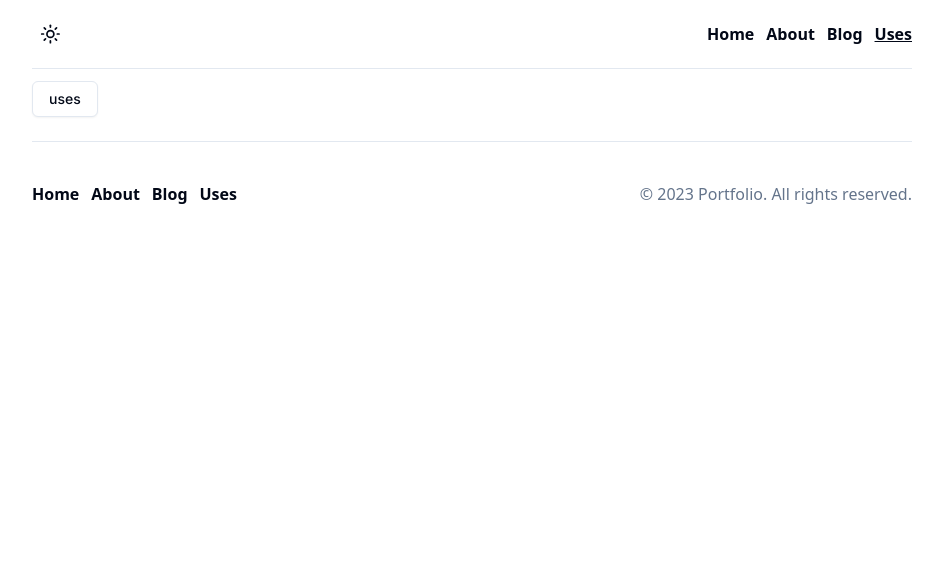
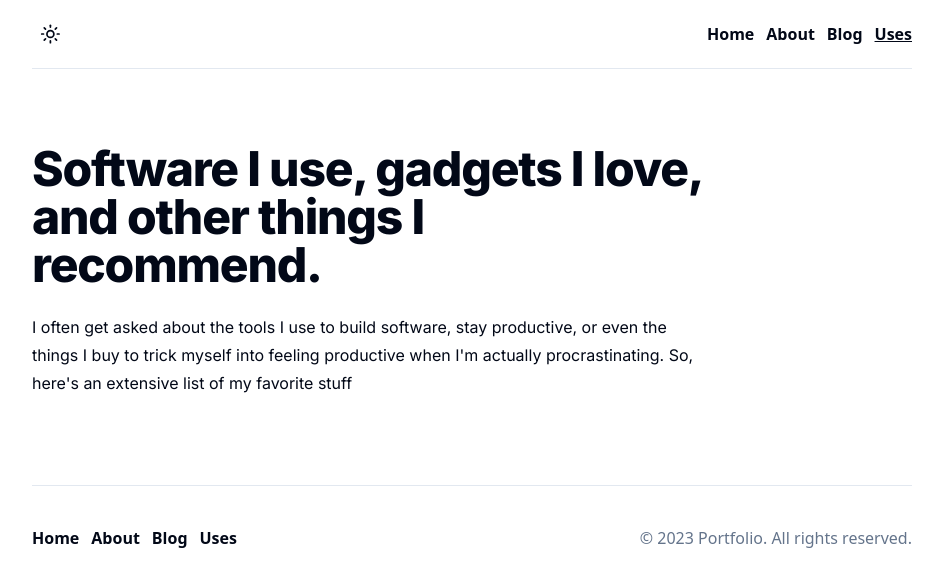
Before and after one commit to piotrszubert/nextjs-dev-portfolio, a Next.js app: page /uses in a window 1280 px wide. Shown: the top 586 px of the page, without its empty margins (168-1111 px from the left). Built offline with nearby package versions, Linux system fonts and the light colour scheme.

Commit message:
added hero

```diff
--- a/pages/uses/index.tsx
+++ b/pages/uses/index.tsx
@@ -1,6 +1,6 @@
 import { Inter } from 'next/font/google'
-import { Button } from '@/components/ui/button'
 import Layout from '@/components/layout'
+import PageHero from '@/components/pageHero'
 
 const inter = Inter({ subsets: ['latin'] })
 
@@ -10,9 +10,10 @@ export default function Uses() {
       <main
         className={`${inter.className} max-w-4xl mx-auto`}
       >
-      <Button variant={'outline'}>
-        uses
-      </Button>
+      <PageHero
+        heading="Software I use, gadgets I love, and other things I recommend."
+        subheading="I often get asked about the tools I use to build software, stay productive, or even the things I buy to trick myself into feeling productive when I'm actually procrastinating. So, here's an extensive list of my favorite stuff"
+      />
       </main>
     </Layout>
   )
```
